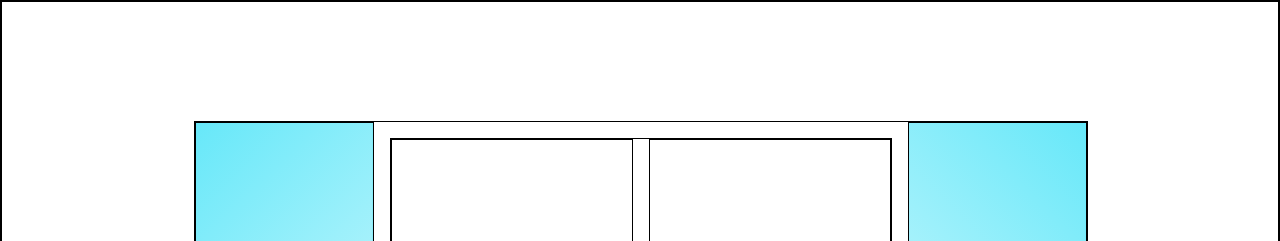
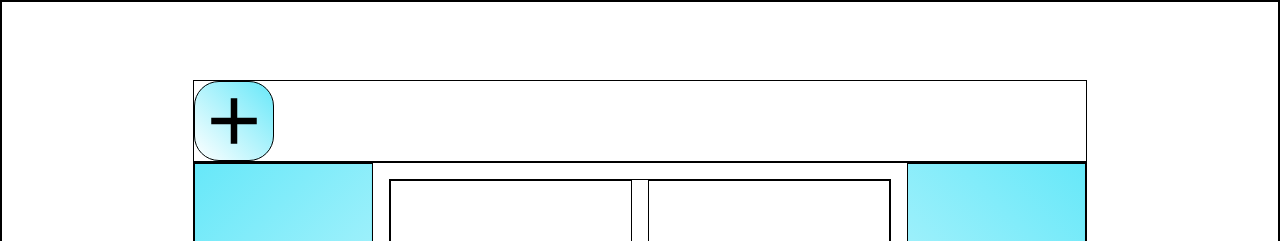
Before and after one commit to Mike-138/library, a plain HTML site: page index.html in a window 1280 px wide. Shown: the top 241 px of the page. Drawn offline with Linux system fonts and the light colour scheme.

Commit message:
Style add button

```diff
--- a/index.html
+++ b/index.html
@@ -8,7 +8,9 @@
     <script src="app.js" defer></script>
 </head>
 <body>
-    <button class="add-button"></button>
+    <div class="add-container">
+        <button class="add-container__button"></button>
+    </div>
     <div class="carousel">
         <button class="carousel__left"></button>
         <div class="carousel__item">
--- a/styles.css
+++ b/styles.css
@@ -14,8 +14,26 @@ body {
     font-family: Verdana, Geneva, Tahoma, sans-serif;
     height: inherit; /* for testing different screen sizes */
     display: flex;
-    align-items: center;
+    flex-wrap: wrap;
+    align-content: center;
     justify-content: center;
+}
+
+.add-container {
+    width: 70%;
+    display: flex;
+}
+
+.add-container__button {
+    align-self: center;
+    width: 5rem;
+    aspect-ratio: 1;
+    background-color: #67e8f9; /* Fallback color */
+    background-image: url(plus.svg); /* Fallback image */
+    background-image: url(plus.svg), linear-gradient(45deg, #fff, #67e8f9);
+    background-repeat: no-repeat;
+    background-position: center;
+    border-radius: 25px;
 }
 
 .carousel {
```
Also changed, not shown: plus.svg (added).
